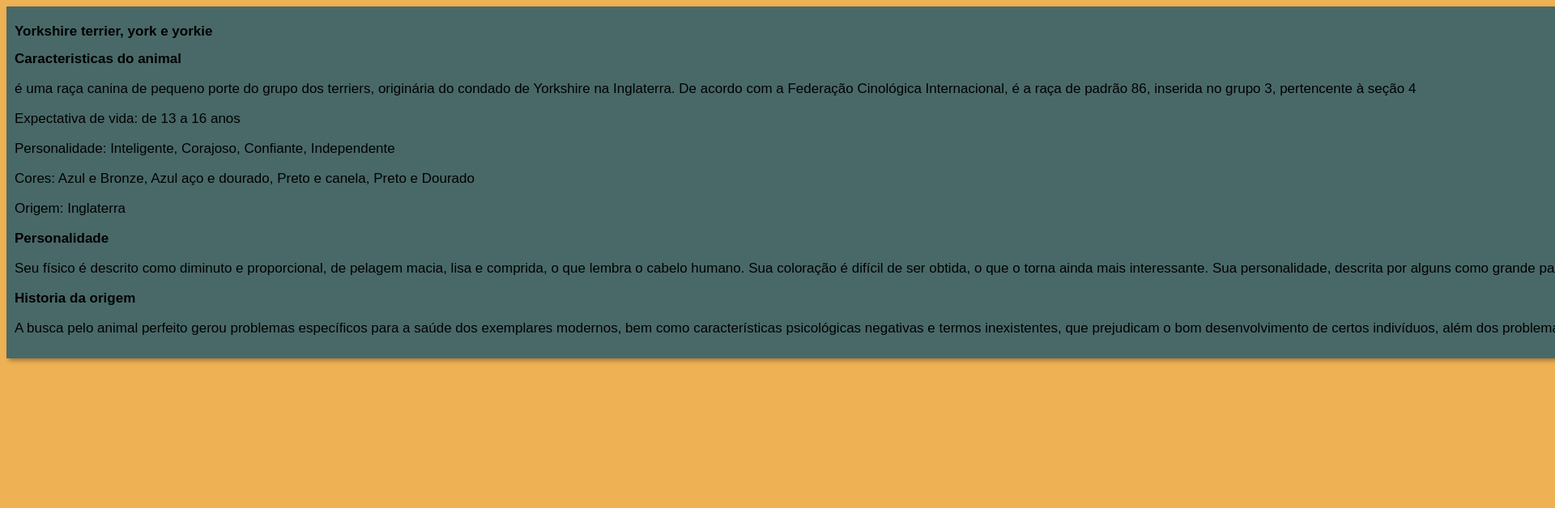
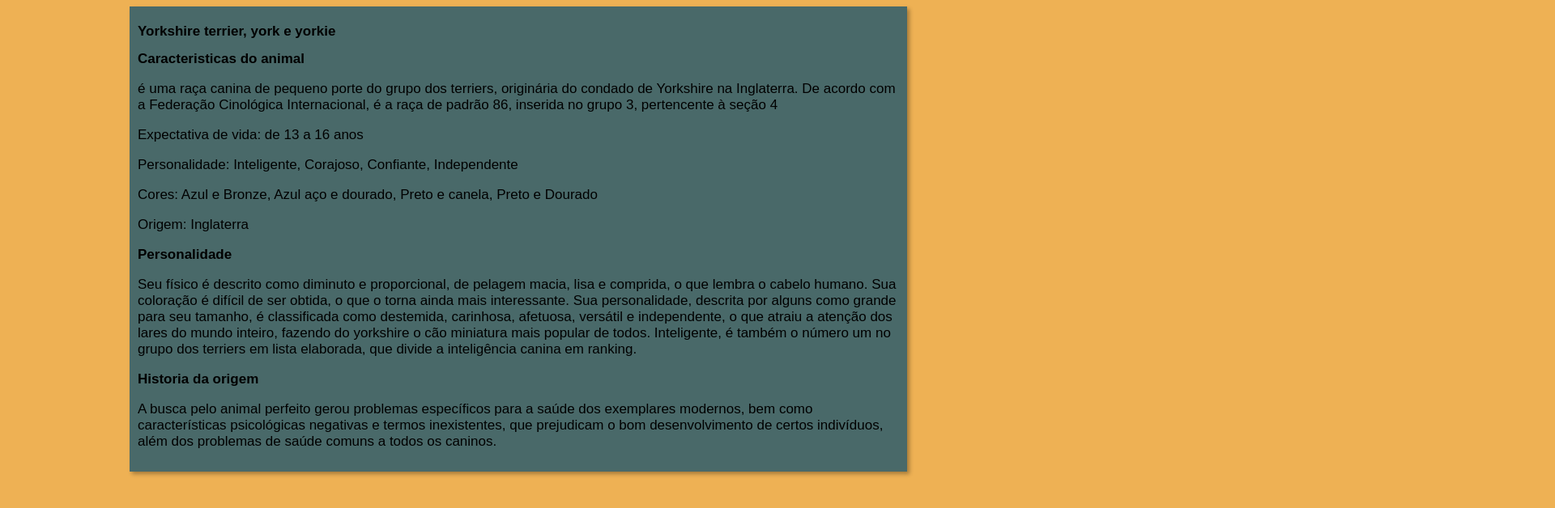
Before and after one commit to PriscilaRosaLeal/projeto-site, a plain HTML site: page index.html in a window 1280 px wide. Shown: the top 628 px of the page at 81% size, 1920 px wide, since content can reach past the window. Drawn offline with Linux system fonts and the light colour scheme.

Commit message:
corrigindo largura da pagina

```diff
--- a/estilos/style.css
+++ b/estilos/style.css
@@ -9,7 +9,7 @@ body{
 
 main{
     background-color: rgb(73, 105, 105);
-    width:max-content;
+    width: 940px;
     margin:auto;
     padding: 10px;
     box-shadow: 3px 3px 5px rgba(0, 0, 0, 0.308);
```
